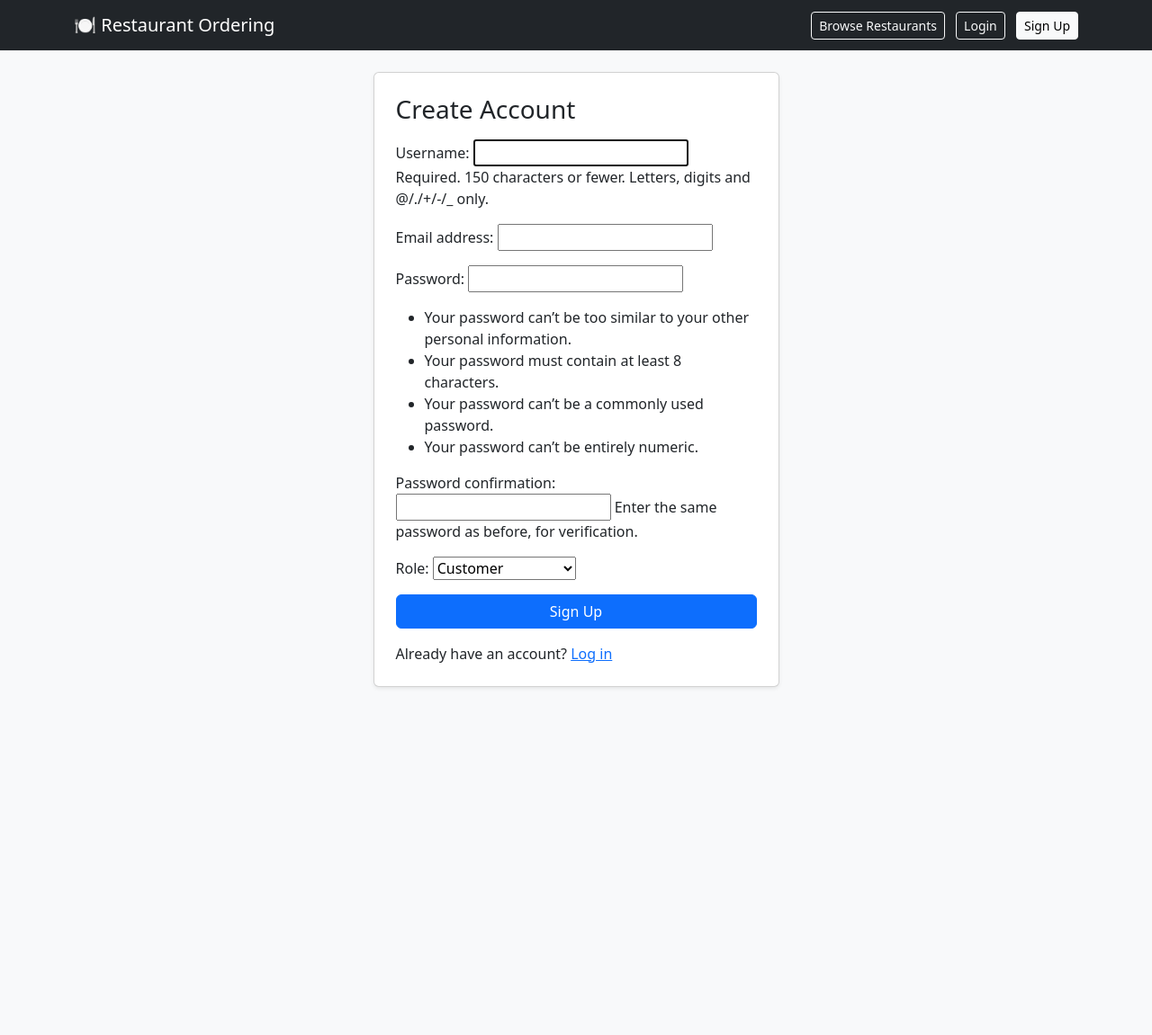
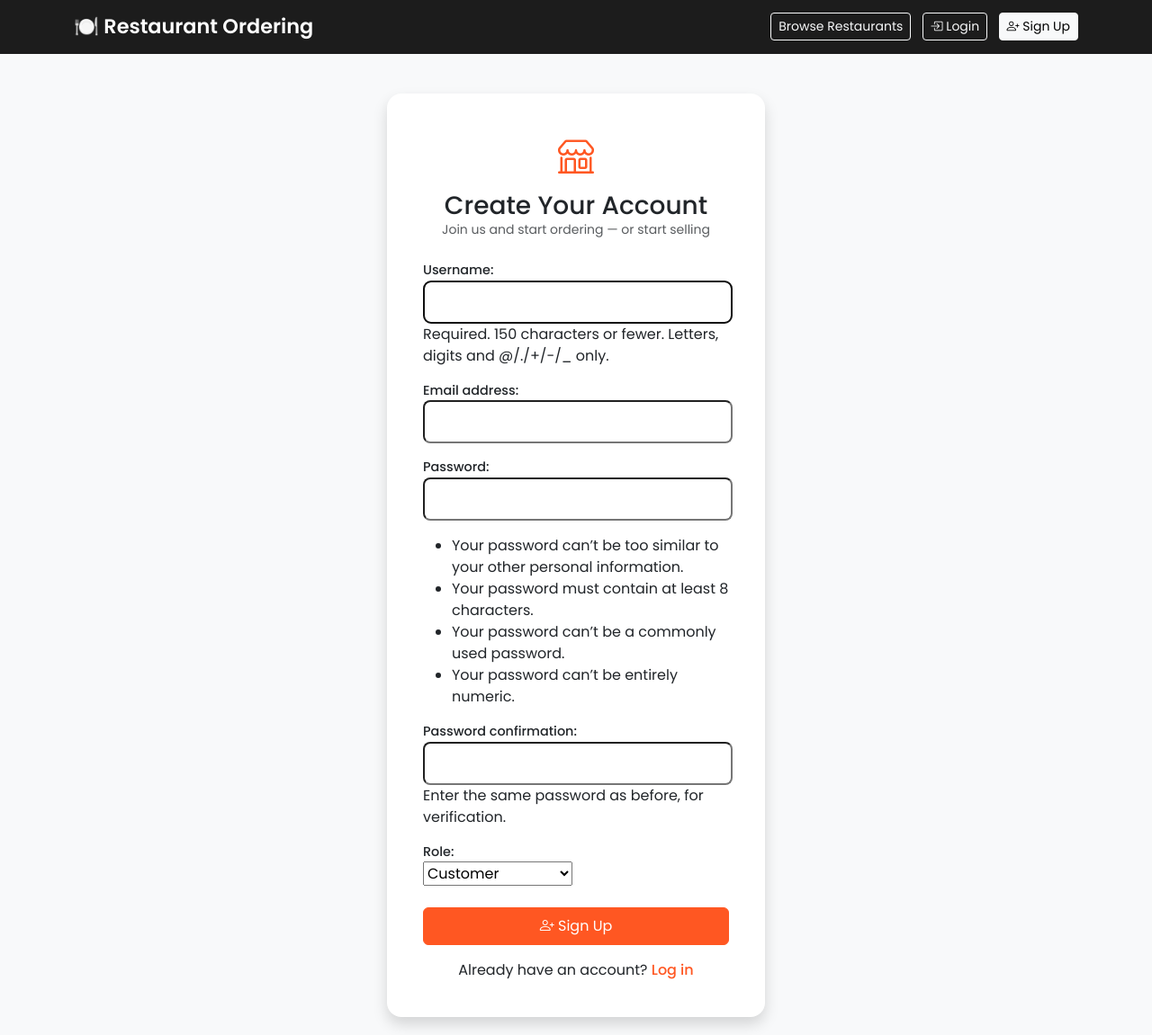
Before and after one commit to shareef2345/restaurant-ordering, a Django app: page /accounts/signup/ in a window 1280 px wide. Shown: the whole page at 90% size. Before the commit the page ends 765 px from the top, so only its background shows below. Run offline with Django 5.2, Linux system fonts and the light colour scheme.

Commit message:
Polish: custom theme, icons, footer, redesigned auth pages

```diff
--- a/accounts/templates/accounts/signup.html
+++ b/accounts/templates/accounts/signup.html
@@ -1,16 +1,22 @@
 {% extends "base.html" %}
 {% block content %}
-<div class="row justify-content-center">
-    <div class="col-md-5">
-        <div class="card shadow-sm p-4">
-            <h3 class="mb-3">Create Account</h3>
-            <form method="post">
-                {% csrf_token %}
-                {{ form.as_p }}
-                <button type="submit" class="btn btn-primary w-100">Sign Up</button>
-            </form>
-            <p class="mt-3 mb-0">Already have an account? <a href="{% url 'login' %}">Log in</a></p>
+<div class="auth-wrapper">
+    <div class="auth-card shadow">
+        <div class="text-center mb-4">
+            <i class="bi bi-shop auth-icon"></i>
+            <h3 class="mt-2 mb-0">Create Your Account</h3>
+            <p class="text-muted small">Join us and start ordering — or start selling</p>
         </div>
+        <form method="post">
+            {% csrf_token %}
+            {{ form.as_p }}
+            <button type="submit" class="btn btn-primary w-100 py-2 mt-2">
+                <i class="bi bi-person-plus"></i> Sign Up
+            </button>
+        </form>
+        <p class="mt-3 mb-0 text-center">
+            Already have an account? <a href="{% url 'login' %}">Log in</a>
+        </p>
     </div>
 </div>
 {% endblock %}
--- a/config/settings.py
+++ b/config/settings.py
@@ -127,7 +127,7 @@ USE_TZ = True
 # https://docs.djangoproject.com/en/6.1/howto/static-files/
 
 STATIC_URL = 'static/'
-
+STATICFILES_DIRS = [BASE_DIR / 'static']
 
 # Email
 # https://docs.djangoproject.com/en/6.1/topics/email/#topic-email-configuration
--- a/restaurants/templates/restaurants/restaurant_list.html
+++ b/restaurants/templates/restaurants/restaurant_list.html
@@ -17,6 +17,7 @@
     {% for restaurant in restaurants %}
     <div class="col">
         <div class="card h-100 shadow-sm">
+            <img src="{{ restaurant.get_image_url }}" class="card-img-top" style="height: 180px; object-fit: cover; border-radius: 12px 12px 0 0;" alt="{{ restaurant.name }}">
             <div class="card-body">
                 <h5 class="card-title">{{ restaurant.name }}</h5>
                 <h6 class="card-subtitle mb-2 text-muted">{{ restaurant.cuisine }} · {{ restaurant.city }}</h6>
--- /dev/null
+++ b/static/css/custom.css
@@ -0,0 +1,127 @@
+:root {
+    --primary: #ff5722;
+    --primary-dark: #e64a19;
+    --dark: #1c1c1c;
+    --light-bg: #faf8f5;
+}
+
+body {
+    font-family: 'Poppins', sans-serif;
+    background-color: var(--light-bg);
+}
+
+.navbar {
+    background-color: var(--dark) !important;
+}
+
+.navbar-brand {
+    font-weight: 600;
+    font-size: 1.4rem;
+}
+
+.btn-primary {
+    background-color: var(--primary);
+    border-color: var(--primary);
+}
+
+.btn-primary:hover {
+    background-color: var(--primary-dark);
+    border-color: var(--primary-dark);
+}
+
+.btn-outline-primary {
+    color: var(--primary);
+    border-color: var(--primary);
+}
+
+.btn-outline-primary:hover {
+    background-color: var(--primary);
+    border-color: var(--primary);
+}
+
+.card {
+    border: none;
+    border-radius: 12px;
+    transition: transform 0.2s ease, box-shadow 0.2s ease;
+}
+
+.card:hover {
+    transform: translateY(-4px);
+    box-shadow: 0 8px 20px rgba(0,0,0,0.1) !important;
+}
+
+.badge.bg-success {
+    background-color: var(--primary) !important;
+}
+
+.hero {
+    background: linear-gradient(135deg, var(--primary), var(--primary-dark));
+    color: white;
+    border-radius: 16px;
+    padding: 60px 30px;
+    text-align: center;
+    margin-bottom: 40px;
+}
+
+.hero h1 {
+    font-weight: 700;
+}
+
+footer {
+    background-color: var(--dark);
+    color: #ccc;
+    padding: 24px 0;
+    margin-top: 60px;
+    text-align: center;
+    font-size: 0.9rem;
+}
+.auth-wrapper {
+    min-height: 70vh;
+    display: flex;
+    align-items: center;
+    justify-content: center;
+    padding: 20px;
+}
+
+.auth-card {
+    background: white;
+    border-radius: 16px;
+    padding: 40px 40px;
+    width: 100%;
+    max-width: 420px;
+}
+
+.auth-icon {
+    font-size: 2.5rem;
+    color: var(--primary);
+}
+
+.auth-card label {
+    font-weight: 500;
+    font-size: 0.9rem;
+    margin-top: 10px;
+    display: block;
+}
+
+.auth-card input {
+    border-radius: 8px !important;
+    padding: 10px 12px !important;
+}
+
+.auth-card a {
+    color: var(--primary);
+    text-decoration: none;
+    font-weight: 500;
+}
+
+.auth-card a:hover {
+    text-decoration: underline;
+}
+.hero h1 {
+    font-size: 2.6rem;
+}
+
+.feature-icon {
+    font-size: 2.2rem;
+    color: var(--primary);
+}
--- a/templates/base.html
+++ b/templates/base.html
@@ -4,7 +4,11 @@
     <meta charset="UTF-8">
     <meta name="viewport" content="width=device-width, initial-scale=1">
     <title>{% block title %}Restaurant Ordering{% endblock %}</title>
+    {% load static %}
+    <link href="https://fonts.googleapis.com/css2?family=Poppins:wght@400;500;600;700&display=swap" rel="stylesheet">
     <link href="https://cdn.jsdelivr.net/npm/bootstrap@5.3.3/dist/css/bootstrap.min.css" rel="stylesheet">
+    <link href="https://cdn.jsdelivr.net/npm/bootstrap-icons@1.11.3/font/bootstrap-icons.css" rel="stylesheet">
+    <link href="{% static 'css/custom.css' %}" rel="stylesheet">
 </head>
 <body class="bg-light">
     <nav class="navbar navbar-expand navbar-dark bg-dark mb-4">
@@ -14,16 +18,16 @@
                 <a href="{% url 'restaurant_list' %}" class="btn btn-outline-light btn-sm me-2">Browse Restaurants</a>
                 {% if user.is_authenticated %}
                     {% if user.profile.role == "OWNER" %}
-                        <a href="{% url 'owner_dashboard' %}" class="btn btn-outline-light btn-sm me-2">My Dashboard</a>
+                        <a href="{% url 'owner_dashboard' %}" class="btn btn-outline-light btn-sm me-2"><i class="bi bi-speedometer2"></i> My Dashboard</a>
                     {% else %}
-                        <a href="{% url 'cart_detail' %}" class="btn btn-outline-light btn-sm me-2">Cart</a>
-                        <a href="{% url 'order_history' %}" class="btn btn-outline-light btn-sm me-2">My Orders</a>
+                        <a href="{% url 'cart_detail' %}" class="btn btn-outline-light btn-sm me-2"><i class="bi bi-cart3"></i> Cart</a>
+                        <a href="{% url 'order_history' %}" class="btn btn-outline-light btn-sm me-2"><i class="bi bi-receipt"></i> My Orders</a>
                     {% endif %}
                     <span class="text-light me-3">Hi, {{ user.username }}</span>
-                    <a href="{% url 'logout' %}" class="btn btn-outline-light btn-sm">Logout</a>
+                    <a href="{% url 'logout' %}" class="btn btn-outline-light btn-sm"><i class="bi bi-box-arrow-right"></i> Logout</a>
                 {% else %}
-                    <a href="{% url 'login' %}" class="btn btn-outline-light btn-sm me-2">Login</a>
-                    <a href="{% url 'signup' %}" class="btn btn-light btn-sm">Sign Up</a>
+                    <a href="{% url 'login' %}" class="btn btn-outline-light btn-sm me-2"><i class="bi bi-box-arrow-in-right"></i> Login</a>
+                    <a href="{% url 'signup' %}" class="btn btn-light btn-sm"><i class="bi bi-person-plus"></i> Sign Up</a>
                 {% endif %}
             </div>
         </div>
```
Also changed, not shown: accounts/templates/accounts/login.html (+16 -10 lines), restaurants/models.py (+13 -0 lines), templates/home.html (+24 -3 lines).
